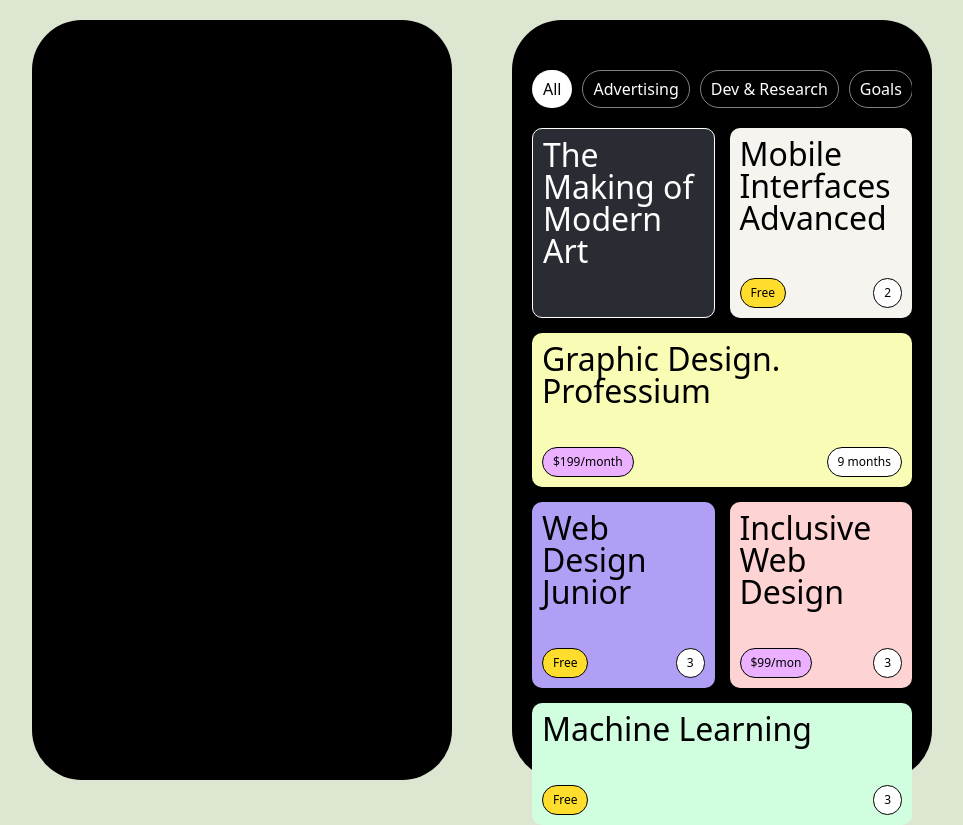
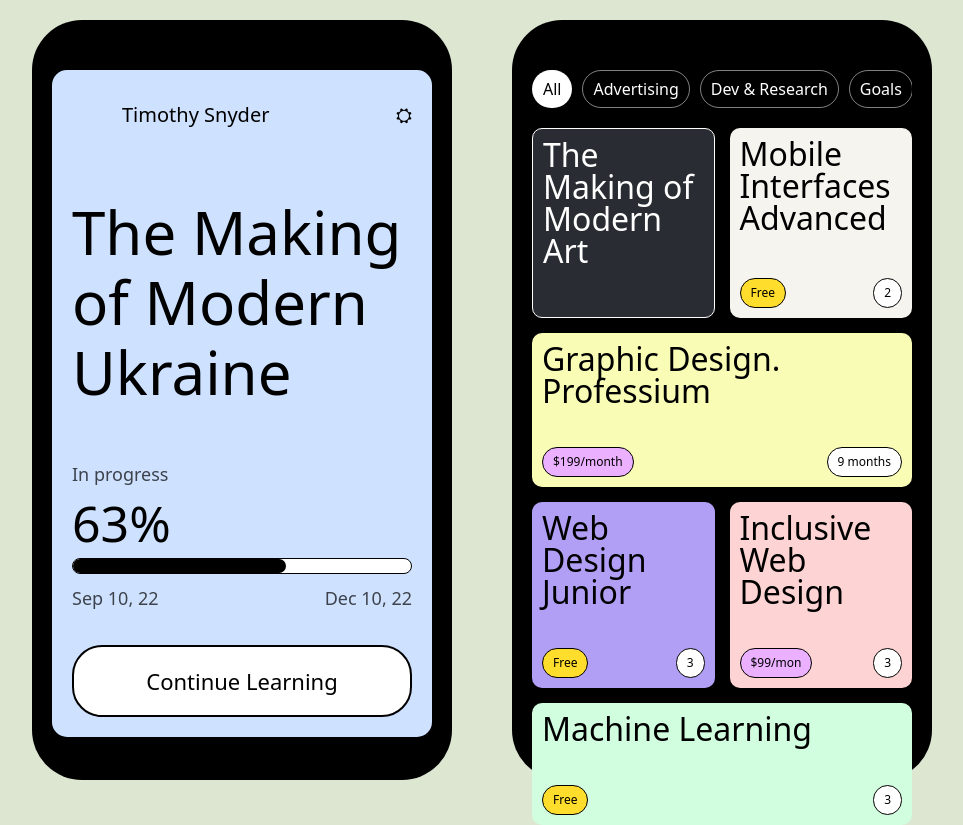
Before and after one commit to Kronii1/High-End-Fashion-Store, a website built with Vite: page index.html in a window 1280 px wide. Shown: the whole page, without its empty margins (158-1121 px from the left). Built offline with nearby package versions, Linux system fonts and the light colour scheme; files whose address does not match are found by name.

Commit message:
First Phone Screen

```diff
--- a/index.html
+++ b/index.html
@@ -8,7 +8,40 @@
     <title>Vite App</title>
   </head>
   <body>
-    <div class="phone"><!-- First phone must be here --></div>
+    <div class="phone">
+      <div class="phone__screen">
+        <header class="user__header">
+          <div class="user__header-item">
+            <div class="user__header-icon"></div>
+            <span class="user__header-name">Timothy Snyder</span>
+          </div>
+          <span class="user__header-settings">⛭</span>
+        </header>
+        <div class="main">
+          <span class="main__content">The Making of Modern Ukraine</span>
+        </div>
+        <div class="progress">
+          <span class="progress__title">In progress</span>
+          <div class="progress__item">
+            <span class="progress__per">63%</span>
+            <progress
+              class="progress__bar"
+              value="63"
+              min="0"
+              max="100"
+            ></progress>
+          </div>
+          <div class="progress__date">
+            <span>Sep 10, 22</span>
+            <span>Dec 10, 22</span>
+          </div>
+        </div>
+        <div class="footer__button">
+          <span class="footer__button-text">Continue Learning</span>
+        </div>
+      </div>
+    </div>
+
     <div class="phone">
       <header class="header">
         <ul class="header__list">
--- a/styles/style.scss
+++ b/styles/style.scss
@@ -16,6 +16,93 @@ body {
   width: 420px;
   padding: 50px 20px;
   box-sizing: border-box;
+}
+
+.phone__screen {
+  display: grid;
+  grid-template-rows: 50px 4.5fr 2.5fr 1fr;
+  background-color: #cee1ff;
+  height: 95%;
+  border-radius: 15px;
+  padding: 20px;
+  .user__header {
+    display: flex;
+    justify-content: space-between;
+    align-items: center;
+    font-size: 20px;
+    .user__header-item {
+      display: flex;
+      justify-content: center;
+      align-items: center;
+      gap: 10px;
+      .user__header-icon {
+        width: 40px;
+        height: 40px;
+        background-image: url("../image/profile.jpg");
+        background-position: center;
+        background-repeat: no-repeat;
+        background-size: 40px;
+        border-radius: 50%;
+      }
+    }
+  }
+}
+
+.main {
+  display: flex;
+  justify-content: center;
+  align-items: center;
+  font-size: 60px;
+  line-height: 70px;
+}
+
+.progress {
+  display: flex;
+  flex-direction: column;
+  gap: 15px;
+  .progress__title {
+    opacity: 0.7;
+    font-size: 18px;
+  }
+  .progress__item {
+    display: flex;
+    flex-direction: column;
+    gap: 10px;
+    .progress__per {
+      font-size: 50px;
+    }
+    .progress__bar {
+      appearance: none;
+      width: auto;
+    }
+    .progress__bar::-webkit-progress-bar {
+      background: white;
+      border-radius: 10px;
+      border: 1px solid black;
+    }
+    .progress__bar::-webkit-progress-value {
+      background: black;
+      border-radius: 10px;
+    }
+  }
+  .progress__date {
+    display: flex;
+    justify-content: space-between;
+    opacity: 0.7;
+    font-size: 18px;
+  }
+}
+
+.footer__button {
+  display: flex;
+  justify-content: center;
+  align-items: center;
+  border: 2px solid black;
+  border-radius: 30px;
+  background-color: white;
+  .footer__button-text {
+    font-size: 22px;
+  }
 }
 
 .header {
```
